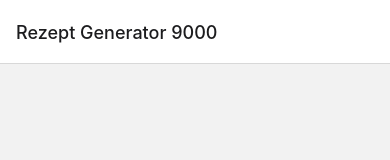
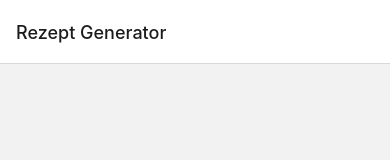
Before and after one commit to Bastimon/NestedNav, a React Native app: screen / in a window 390 px wide. Shown: the top 160 px of the page. Built offline with nearby package versions, Linux system fonts and the light colour scheme.

Commit message:
edited READ.ME + name change

```diff
--- a/App.tsx
+++ b/App.tsx
@@ -26,7 +26,7 @@ function App() {
   return (
     <NavigationContainer>
       <Stack.Navigator>
-        <Stack.Screen name="Rezept Generator 9000" component={HomeTabs} />
+        <Stack.Screen name="Rezept Generator" component={HomeTabs} />
         <Stack.Screen name="Rezept" component={Rezept} />
       </Stack.Navigator>
     </NavigationContainer>
--- a/views/props.ts
+++ b/views/props.ts
@@ -1,6 +1,6 @@
 export type RootStackParamList = {
   navigate(arg0: string): void;
-  'Rezept Generator 9000': undefined;
+  'Rezept Generator': undefined;
   Rezept: {isVegan: boolean};
 };
 
```
Also changed, not shown: 2 other files (tests, documents, lock files or other folders).
